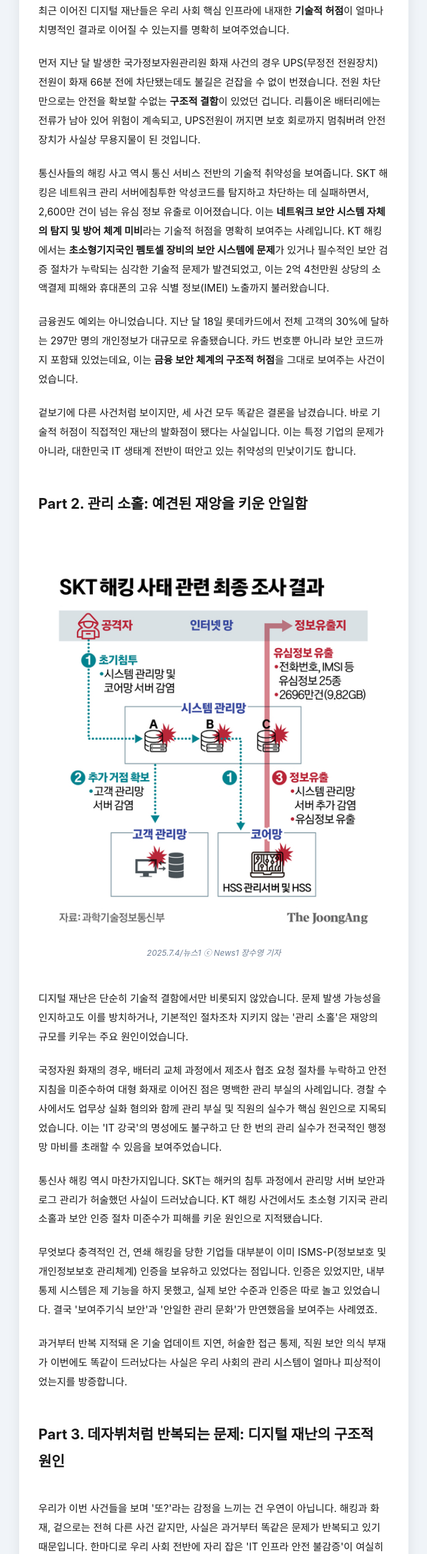
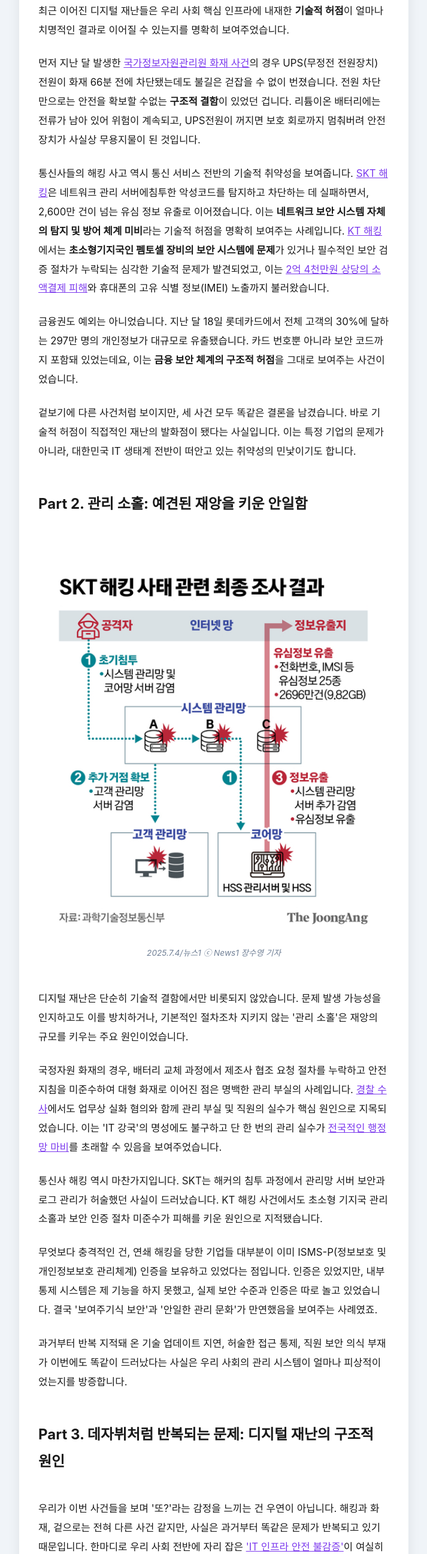
Before and after one commit to unvisr-code/news-letter, a plain HTML site: page index.html in a window 1280 px wide. Shown: the part 1895-4485 px from the top of the page at 60% size, without its empty margins (283-996 px from the left). Drawn offline with Linux system fonts and the light colour scheme.

Commit message:
일단 커밋 하이퍼링크가 잘 안된것같은디 ..

```diff
--- a/index.html
+++ b/index.html
@@ -74,11 +74,11 @@
                 </p>
 
                 <p>
-                    먼저 지난 달 발생한 국가정보자원관리원 화재 사건의 경우 UPS(무정전 전원장치) 전원이 화재 66분 전에 차단됐는데도 불길은 걷잡을 수 없이 번졌습니다. 전원 차단만으로는 안전을 확보할 수없는 <strong>구조적 결함</strong>이 있었던 겁니다. 리튬이온 배터리에는 전류가 남아 있어 위험이 계속되고, UPS전원이 꺼지면 보호 회로까지 멈춰버려 안전 장치가 사실상 무용지물이 된 것입니다.
+                    먼저 지난 달 발생한 <a href="https://www.hani.co.kr/arti/area/area_general/1221732.html" target="_blank">국가정보자원관리원 화재 사건</a>의 경우 UPS(무정전 전원장치) 전원이 화재 66분 전에 차단됐는데도 불길은 걷잡을 수 없이 번졌습니다. 전원 차단만으로는 안전을 확보할 수없는 <strong>구조적 결함</strong>이 있었던 겁니다. 리튬이온 배터리에는 전류가 남아 있어 위험이 계속되고, UPS전원이 꺼지면 보호 회로까지 멈춰버려 안전 장치가 사실상 무용지물이 된 것입니다.
                 </p>
 
                 <p>
-                    통신사들의 해킹 사고 역시 통신 서비스 전반의 기술적 취약성을 보여줍니다. SKT 해킹은 네트워크 관리 서버에침투한 악성코드를 탐지하고 차단하는 데 실패하면서, 2,600만 건이 넘는 유심 정보 유출로 이어졌습니다. 이는 <strong>네트워크 보안 시스템 자체의 탐지 및 방어 체계 미비</strong>라는 기술적 허점을 명확히 보여주는 사례입니다. KT 해킹에서는 <strong>초소형기지국인 펨토셀 장비의 보안 시스템에 문제</strong>가 있거나 필수적인 보안 검증 절차가 누락되는 심각한 기술적 문제가 발견되었고, 이는 2억 4천만원 상당의 소액결제 피해와 휴대폰의 고유 식별 정보(IMEI) 노출까지 불러왔습니다.
+                    통신사들의 해킹 사고 역시 통신 서비스 전반의 기술적 취약성을 보여줍니다. <a href="https://it.donga.com/107247/" target="_blank">SKT 해킹</a>은 네트워크 관리 서버에침투한 악성코드를 탐지하고 차단하는 데 실패하면서, 2,600만 건이 넘는 유심 정보 유출로 이어졌습니다. 이는 <strong>네트워크 보안 시스템 자체의 탐지 및 방어 체계 미비</strong>라는 기술적 허점을 명확히 보여주는 사례입니다. <a href="https://www.ohmynews.com/NWS_Web/View/at_pg.aspx?CNTN_CD=A0003168709" target="_blank">KT 해킹</a>에서는 <strong>초소형기지국인 펨토셀 장비의 보안 시스템에 문제</strong>가 있거나 필수적인 보안 검증 절차가 누락되는 심각한 기술적 문제가 발견되었고, 이는 <a href="https://www.thelec.kr/news/articleView.html?idxno=40960" target="_blank">2억 4천만원 상당의 소액결제 피해</a>와 휴대폰의 고유 식별 정보(IMEI) 노출까지 불러왔습니다.
                 </p>
 
                 <p>
@@ -101,7 +101,7 @@
                 </p>
 
                 <p>
-                    국정자원 화재의 경우, 배터리 교체 과정에서 제조사 협조 요청 절차를 누락하고 안전 지침을 미준수하여 대형 화재로 이어진 점은 명백한 관리 부실의 사례입니다. 경찰 수사에서도 업무상 실화 혐의와 함께 관리 부실 및 직원의 실수가 핵심 원인으로 지목되었습니다. 이는 'IT 강국'의 명성에도 불구하고 단 한 번의 관리 실수가 전국적인 행정망 마비를 초래할 수 있음을 보여주었습니다.
+                    국정자원 화재의 경우, 배터리 교체 과정에서 제조사 협조 요청 절차를 누락하고 안전 지침을 미준수하여 대형 화재로 이어진 점은 명백한 관리 부실의 사례입니다. <a href="https://www.chosun.com/national/regional/2025/10/02/FCIR7SOMIRFYVGSJKQ7KNPIM4A/" target="_blank">경찰 수사</a>에서도 업무상 실화 혐의와 함께 관리 부실 및 직원의 실수가 핵심 원인으로 지목되었습니다. 이는 'IT 강국'의 명성에도 불구하고 단 한 번의 관리 실수가 <a href="https://www.bbc.com/korean/articles/cvgr0epyj9do" target="_blank">전국적인 행정망 마비</a>를 초래할 수 있음을 보여주었습니다.
                 </p>
 
                 <p>
@@ -119,7 +119,7 @@
                 <h3>Part 3. 데자뷔처럼 반복되는 문제: 디지털 재난의 구조적 원인</h3>
 
                 <p>
-                    우리가 이번 사건들을 보며 '또?'라는 감정을 느끼는 건 우연이 아닙니다. 해킹과 화재, 겉으로는 전혀 다른 사건 같지만, 사실은 과거부터 똑같은 문제가 반복되고 있기 때문입니다. 한마디로 우리 사회 전반에 자리 잡은 'IT 인프라 안전 불감증'이 여실히 드러난 셈이죠. 실제로 2023년 한 해 동안 국내 공공기관이 받은 사이버 공격은 일 평균 162만 건에 달했고, 전년 대비 무려 36% 증가했습니다. 공격은 늘어나는데, 대응은 여전히 제자리라는 얘기입니다.
+                    우리가 이번 사건들을 보며 '또?'라는 감정을 느끼는 건 우연이 아닙니다. 해킹과 화재, 겉으로는 전혀 다른 사건 같지만, 사실은 과거부터 똑같은 문제가 반복되고 있기 때문입니다. 한마디로 우리 사회 전반에 자리 잡은 <a href="https://www.pressian.com/pages/articles/20250925200001" target="_blank">'IT 인프라 안전 불감증'</a>이 여실히 드러난 셈이죠. 실제로 2023년 한 해 동안 <a href="https://www.dailysecu.com/news/articleView.html?idxno=200684" target="_blank">국내 공공기관이 받은 사이버 공격은 일 평균 162만 건</a>에 달했고, 전년 대비 무려 36% 증가했습니다. 공격은 늘어나는데, 대응은 여전히 제자리라는 얘기입니다.
                 </p>
 
                 <p>
@@ -139,7 +139,7 @@
                 </p>
 
                 <p>
-                    실제로 정보보호 최고책임자(CISO)의 81%가 '인적 오류'를 가장 큰 보안 취약 요인으로 꼽았고 데이터 사고의 94%는 퇴사 직원으로부터 비롯됐다는 조사 결과도 있습니다. 기술이든 관리든 결국 '사람의 태도'가 핵심이라는 점을 보여주는 대목입니다.
+                    실제로 <a href="https://www.dailysecu.com/news/articleView.html?idxno=156159" target="_blank">정보보호 최고책임자(CISO)의 81%가 '인적 오류'를 가장 큰 보안 취약 요인으로 꼽았고 데이터 사고의 94%는 퇴사 직원으로부터 비롯됐다</a>는 조사 결과도 있습니다. 기술이든 관리든 결국 '사람의 태도'가 핵심이라는 점을 보여주는 대목입니다.
                 </p>
 
                 <h3>Part 4. 'Next Step': 정부-사회-개인의 협력으로 만드는 '안전한 디지털 미래'</h3>
@@ -169,7 +169,7 @@
                 </p>
 
                 <p>
-                    정부의 강력한 규제와 감시 속에서 기업은 보안을 더 이상 '비용'이 아닌 '생존을 위한 필수 투자'로 인식해야 합니다. 데이터센터와 통신사들이 보여준 관리 부실 사례를 반면교사 삼아, 관리 체계를 대폭 강화해야 합니다.
+                    정부의 강력한 규제와 감시 속에서 기업은 보안을 더 이상 '비용'이 아닌 '생존을 위한 필수 투자'로 인식해야 합니다. 데이터센터와 통신사들이 보여준 <a href="https://dealsite.co.kr/articles/148215/068020" target="_blank">관리 부실 사례</a>를 반면교사 삼아, 관리 체계를 대폭 강화해야 합니다.
                 </p>
 
                 <p>
```
